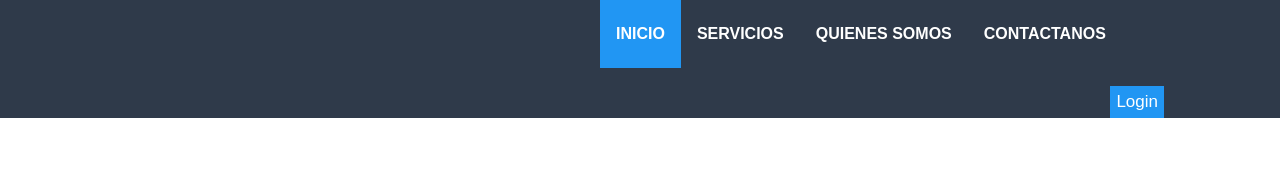
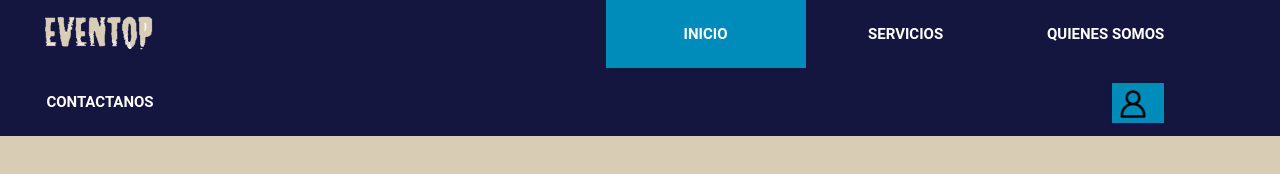
Before and after one commit to HenryTene/marketPlace, a plain HTML site: page public/home-logged-user.html in a window 1280 px wide. Drawn offline with Linux system fonts and the light colour scheme.

Commit message:
IMP: adding styles in css

```diff
--- a/public/home-logged-user.html
+++ b/public/home-logged-user.html
@@ -6,14 +6,17 @@
     </head>
     <body>
         <nav class="topnav">
+            <div class="logo">
+                <img src="../src/images/logo.png" alt="Logo">
+            </div>
             <a class="active" href="#home">Inicio</a>
             <a href="#services">Servicios</a>
             <a href="#about">Quienes Somos</a>
             <a href="#contact">Contactanos</a>
             <div class="login-container">
-                <form>
-                    <button type="submit">Login</button>
-                </form>
+                <button type="submit">
+                    <img class="login-avatar" src="../src/images/user.png" alt="Avatar"/>
+                </button>
             </div>
         </nav>
     </body>
--- a/src/styles/style.css
+++ b/src/styles/style.css
@@ -5,30 +5,33 @@
 .Shopping-online5 { color: #A6554E; }
 
 
-* {box-sizing: border-box;}
+* {
+  box-sizing: border-box;
+  font-family: 'Roboto', sans-serif;
+}
 
 body{
     margin: 0;
     padding: 0;
-    font-family: Arial;
     text-transform: uppercase;
     font-weight: bold;
+    background: #D9CCB4;
 }
 .topnav {
   overflow: hidden;
-  background-color: #2f3a4a;
+  background-color: #141640;
   line-height: 40px;
 }
 
 .topnav a {
   float: left;
   display: block;
-  width: auto;
+  width: 200px;
   color: black;
   text-align: center;
   padding: 14px 16px;
   text-decoration: none;
-  font-size: 16px;
+  font-size: 15px;
   color:#fff;
 }
 
@@ -38,9 +41,9 @@ body{
 }
 
 .topnav a.active {
-  background-color: #2196F3;
+  background-color: #008CBA;
   color: white;
-  margin-left: 600px;
+  margin-left: 450px;
 }
 
 .topnav .login-container {
@@ -53,7 +56,7 @@ body{
 .topnav input[type=text] {
   padding: 6px;
   margin-top: 8px;
-  font-size: 17px;
+  font-size: 15px;
   border: none;
   width: 150px;
 }
@@ -62,15 +65,38 @@ body{
 .topnav .login-container button {
   float: right;
   padding: 6px;
-  margin-top: 8px;
+  margin-top: 5px;
   margin-right: 16px;
-  background: #2196F3;
+  height: 40px;
+  width: auto;
+  background: #008CBA;
   color:#fff;
-  font-size: 17px;
+  font-size: 15px;
   border: none;
   cursor: pointer;
+  box-shadow: 0 0 3px 0 rgba(0, 0, 0, .2);
 }
 
 .topnav .login-container button:hover {
   background: #ccc;
 }
+
+.login-avatar {
+  height: 30px;
+  width: 30px;
+  margin-right: 10px;
+}
+
+.logo {
+  float: left;
+  display: block;
+  margin-top: 5px;
+  margin-left: 40px;
+  height: 60px;
+  width: auto;
+}
+
+.logo img {
+  height: 55px;
+  width: auto;
+}
```
Also changed, not shown: src/images/eventop.jpg (added), src/images/logo.png (added), src/images/user.png (added).
